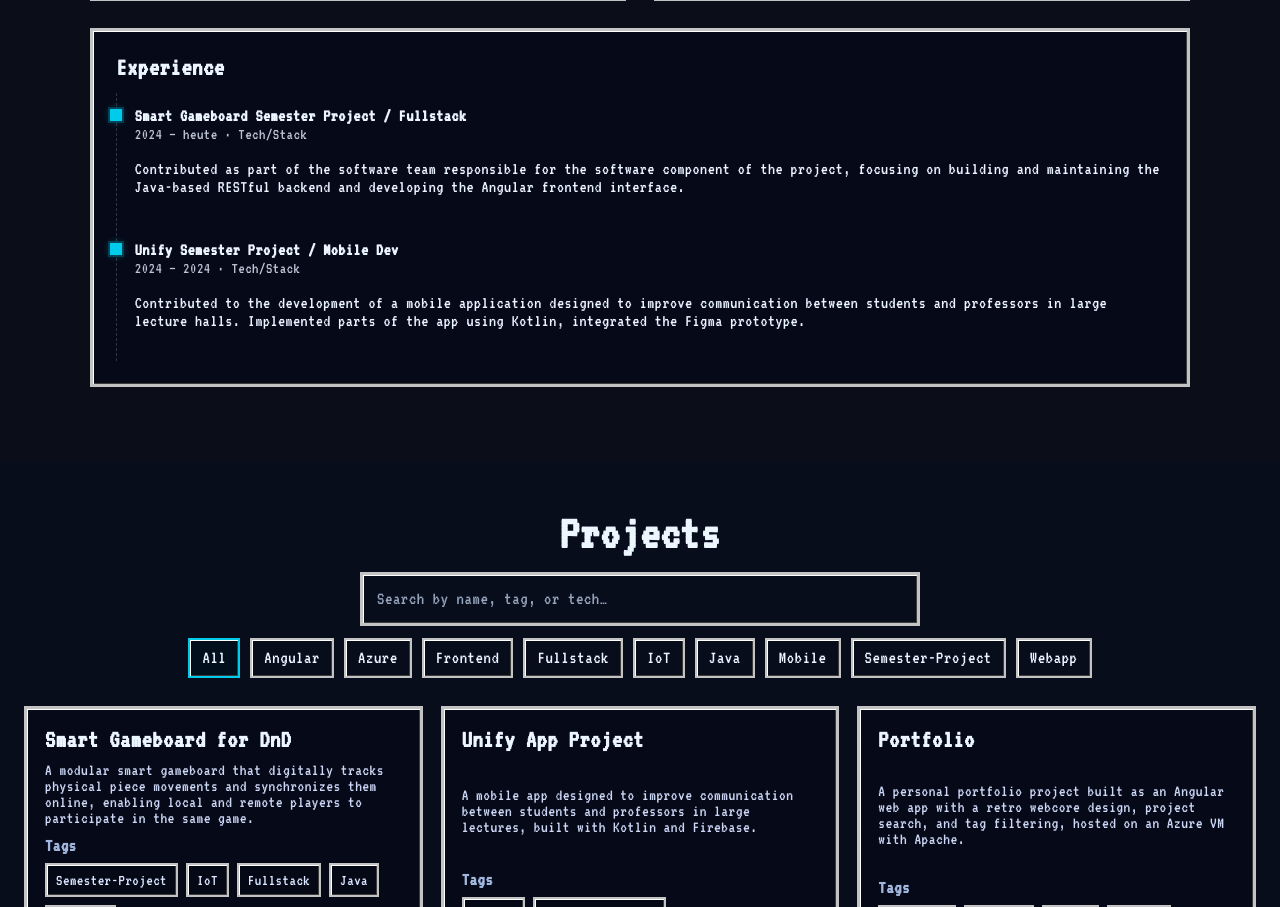
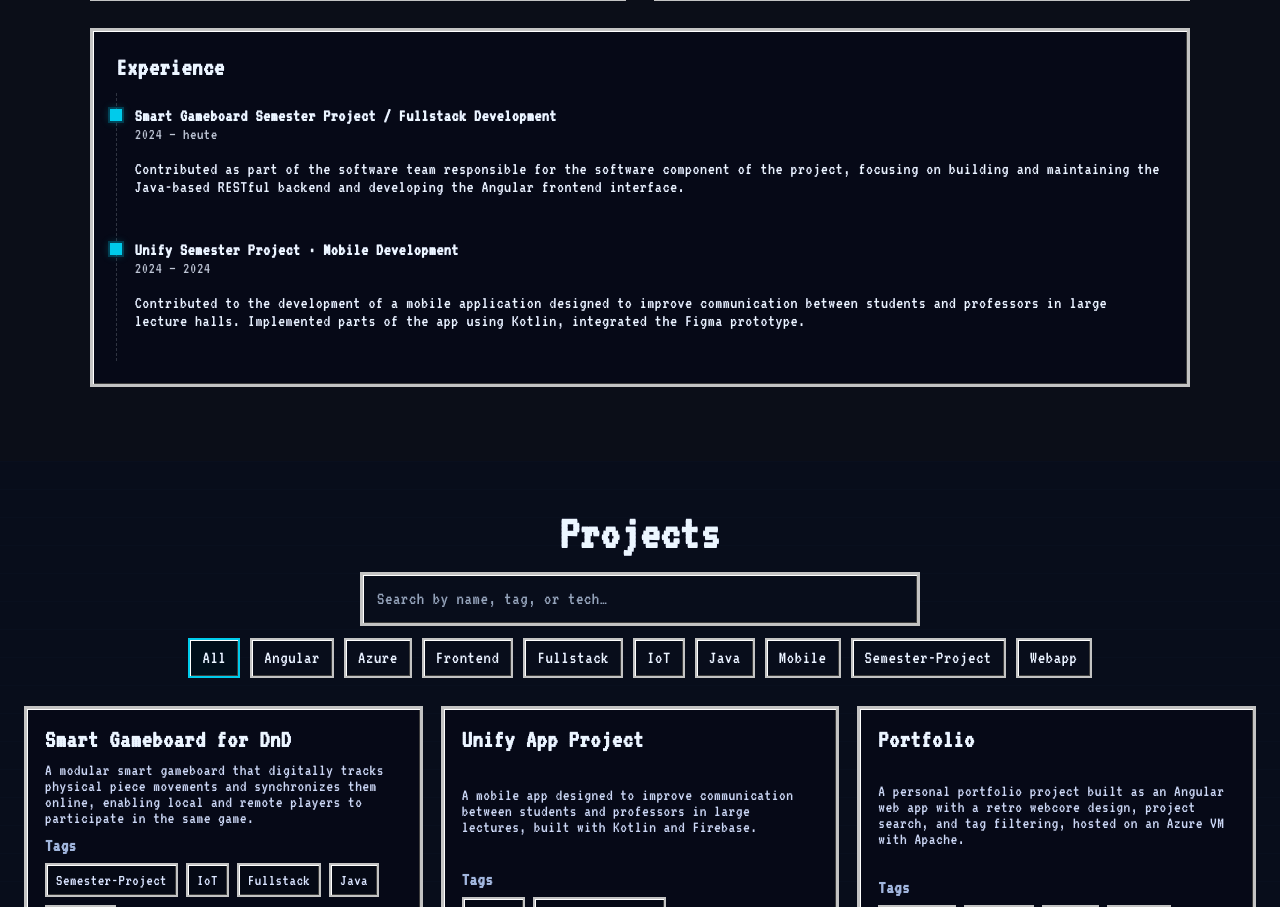
Before and after one commit to Foelli/priv-angular-portfolio, an Angular app: page / in a window 1280 px wide. Shown: the part 1506-2413 px from the top of the page. Built offline with nearby package versions, Linux system fonts and the light colour scheme.

Commit message:
style: removed tech/stack part of about section

```diff
--- a/src/app/pages/about/about.component.html
+++ b/src/app/pages/about/about.component.html
@@ -58,8 +58,8 @@
         <li>
           <div class="dot" aria-hidden="true"></div>
           <div class="time-content">
-            <strong>Smart Gameboard Semester Project / Fullstack</strong>
-            <span class="meta">2024 – heute · Tech/Stack</span>
+            <strong>Smart Gameboard Semester Project / Fullstack Development</strong>
+            <span class="meta">2024 – heute</span>
             <p>Contributed as part of the software team responsible for the software component of the project, focusing
               on
               building and
@@ -69,8 +69,8 @@
         <li>
           <div class="dot" aria-hidden="true"></div>
           <div class="time-content">
-            <strong>Unify Semester Project / Mobile Dev</strong>
-            <span class="meta">2024 – 2024 · Tech/Stack</span>
+            <strong>Unify Semester Project · Mobile Development</strong>
+            <span class="meta">2024 – 2024</span>
             <p>Contributed to the development of a mobile application designed to improve communication between students
               and professors
               in large lecture halls. Implemented parts of the app using Kotlin, integrated the Figma prototype.</p>
```
